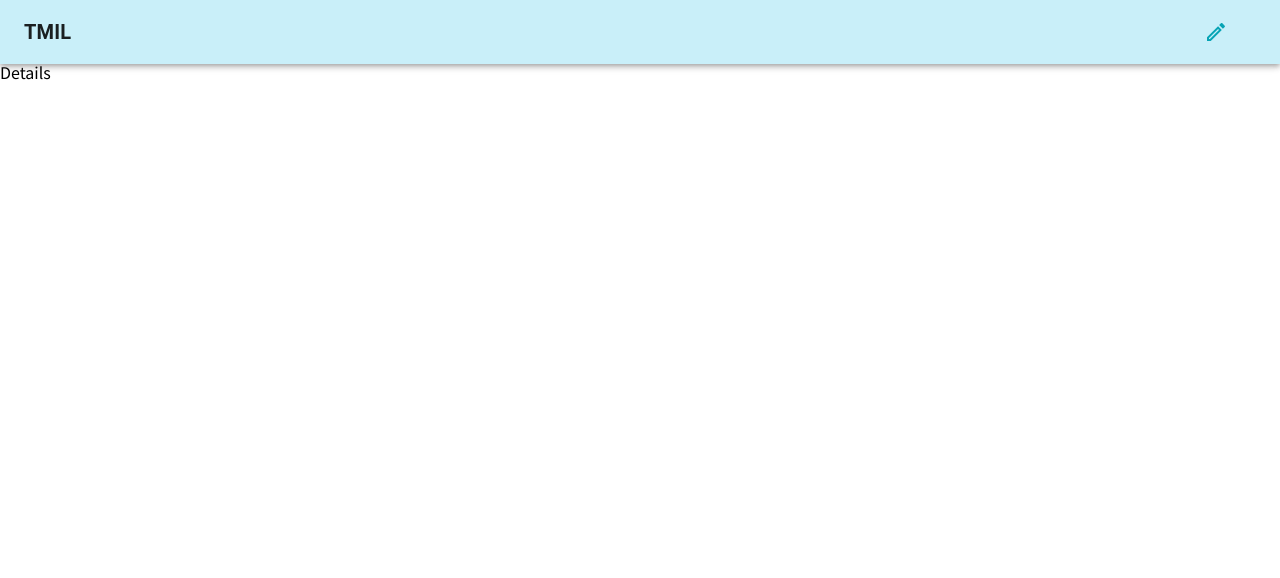
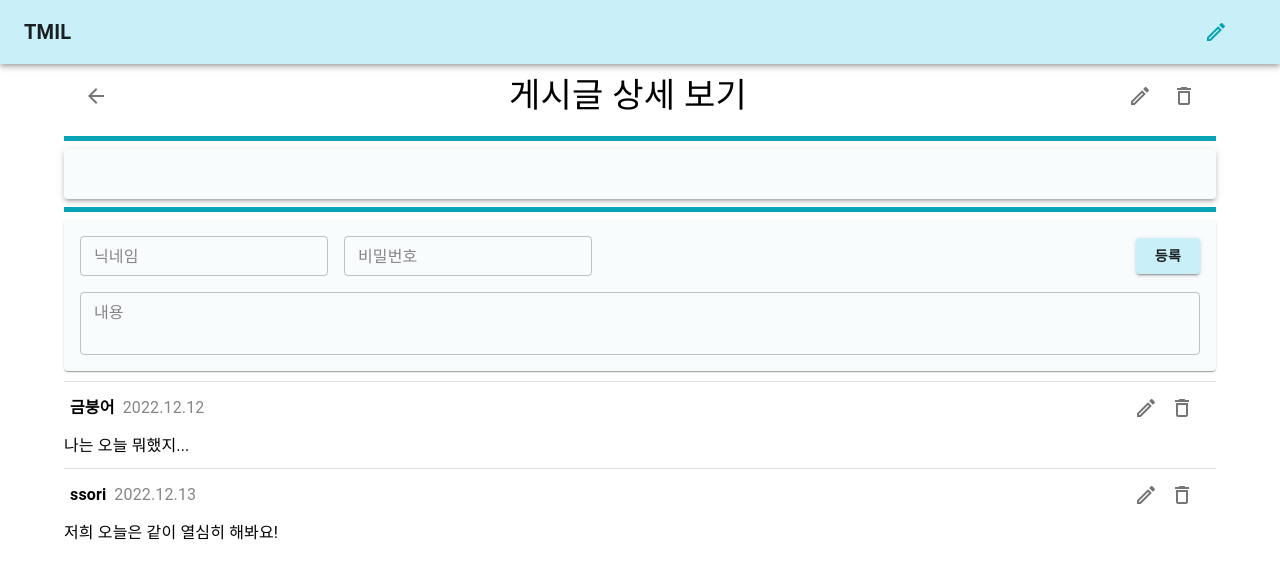
Before and after one commit to hanghae10Mini/TMIL, a React (Create React App) app: page /details in a window 1280 px wide. Shown: the top 578 px of the page. Built offline with nearby package versions, Linux system fonts and the light colour scheme.

Commit message:
Add Detail UI
detail page view 제작 완료
comment, commentForm component 생성

```diff
--- /dev/null
+++ b/src/components/details/Comment.jsx
@@ -0,0 +1,61 @@
+import React from 'react';
+import styled from 'styled-components';
+import { Box, Divider, IconButton, Typography } from '@mui/material';
+import CreateOutlinedIcon from '@mui/icons-material/CreateOutlined';
+import DeleteOutlineOutlinedIcon from '@mui/icons-material/DeleteOutlineOutlined';
+
+function Comment({ username, createdAt, content }) {
+  return (
+    <StCommentBox>
+      <Divider />
+      <Top>
+        <Box
+          className="left"
+          sx={{ display: 'flex', alignItems: 'center', justifyContent: 'center' }}
+        >
+          <Typography variant="subtitle1" className="username" sx={{ mr: 1, fontWeight: 'bold' }}>
+            {username}
+          </Typography>
+          <Typography variant="subtitle1" className="date" sx={{ color: 'text.secondary' }}>
+            {createdAt}
+          </Typography>
+        </Box>
+        <Box className="right">
+          <StBtnBox>
+            <IconButton size="medium" edge="start" color="text.primary" sx={{ mr: 1 }}>
+              <CreateOutlinedIcon />
+            </IconButton>
+            <IconButton size="medium" edge="start" color="text.primary" sx={{ mr: 1 }}>
+              <DeleteOutlineOutlinedIcon />
+            </IconButton>
+          </StBtnBox>
+        </Box>
+      </Top>
+      <Box className="content">
+        <Typography>{content}</Typography>
+      </Box>
+    </StCommentBox>
+  );
+}
+
+const StCommentBox = styled.div`
+  display: flex;
+  flex-direction: column;
+  width: 100%;
+  margin-top: 10px;
+`;
+
+const Top = styled.div`
+  display: flex;
+  align-items: center;
+  justify-content: space-between;
+  margin: 6px;
+`;
+
+const StBtnBox = styled.div`
+  display: flex;
+  align-items: center;
+  justify-content: center;
+`;
+
+export default Comment;
--- /dev/null
+++ b/src/components/details/CommentForm.jsx
@@ -0,0 +1,41 @@
+import { Box, Button, Paper, TextField } from '@mui/material';
+import styled from 'styled-components';
+import React from 'react';
+
+function CommentForm() {
+  return (
+    <Paper sx={{ width: '100%', bgcolor: 'background.paper', p: 2, boxSizing: 'border-box' }}>
+      <Top>
+        <Box sx={{ width: '100%' }}>
+          <TextField label="닉네임" size="small" color="secondary" sx={{ mr: 2 }} />
+          <TextField label="비밀번호" size="small" color="secondary" sx={{ mr: 2 }} />
+        </Box>
+        <Button variant="contained" sx={{ fontWeight: 'bold' }}>
+          등록
+        </Button>
+      </Top>
+      <Bottom>
+        <TextField
+          multiline
+          rows={2}
+          label="내용"
+          size="small"
+          color="secondary"
+          sx={{ width: '100%' }}
+        />
+      </Bottom>
+    </Paper>
+  );
+}
+
+const Top = styled.div`
+  display: flex;
+  align-items: center;
+  justify-content: space-between;
+`;
+
+const Bottom = styled.div`
+  margin-top: 16px;
+`;
+
+export default CommentForm;
--- a/src/pages/Details.jsx
+++ b/src/pages/Details.jsx
@@ -1,7 +1,52 @@
+import { Container, IconButton, Paper, Typography } from '@mui/material';
 import React from 'react';
+import styled from 'styled-components';
+import CreateOutlinedIcon from '@mui/icons-material/CreateOutlined';
+import DeleteOutlineOutlinedIcon from '@mui/icons-material/DeleteOutlineOutlined';
+import ArrowBackIcon from '@mui/icons-material/ArrowBack';
+import MainDivider from '../components/common/MainDivider';
+import Comment from '../components/details/Comment';
+import CommentForm from '../components/details/CommentForm';
 
 function Details() {
-  return <div>Details</div>;
+  return (
+    <Container>
+      <StHeader>
+        <StBtnBox>
+          <IconButton size="large" edge="start" color="text.primary" sx={{ m: 1 }}>
+            <ArrowBackIcon />
+          </IconButton>
+        </StBtnBox>
+        <Typography variant="h4">게시글 상세 보기</Typography>
+        <StBtnBox>
+          <IconButton size="large" edge="start" color="text.primary" sx={{ mr: 1 }}>
+            <CreateOutlinedIcon />
+          </IconButton>
+          <IconButton size="large" edge="start" color="text.primary" sx={{ mr: 1 }}>
+            <DeleteOutlineOutlinedIcon />
+          </IconButton>
+        </StBtnBox>
+      </StHeader>
+      <MainDivider />
+      <Paper elevation={3} sx={{ width: '100%', height: '50px', bgcolor: 'background.paper' }} />
+      <MainDivider />
+      <CommentForm />
+      <Comment username="금붕어" createdAt="2022.12.12" content="나는 오늘 뭐했지..." />
+      <Comment username="ssori" createdAt="2022.12.13" content="저희 오늘은 같이 열심히 해봐요!" />
+    </Container>
+  );
 }
 
+const StHeader = styled.div`
+  display: flex;
+  align-items: center;
+  justify-content: space-between;
+`;
+
+const StBtnBox = styled.div`
+  display: flex;
+  align-items: center;
+  justify-content: center;
+`;
+
 export default Details;
```
